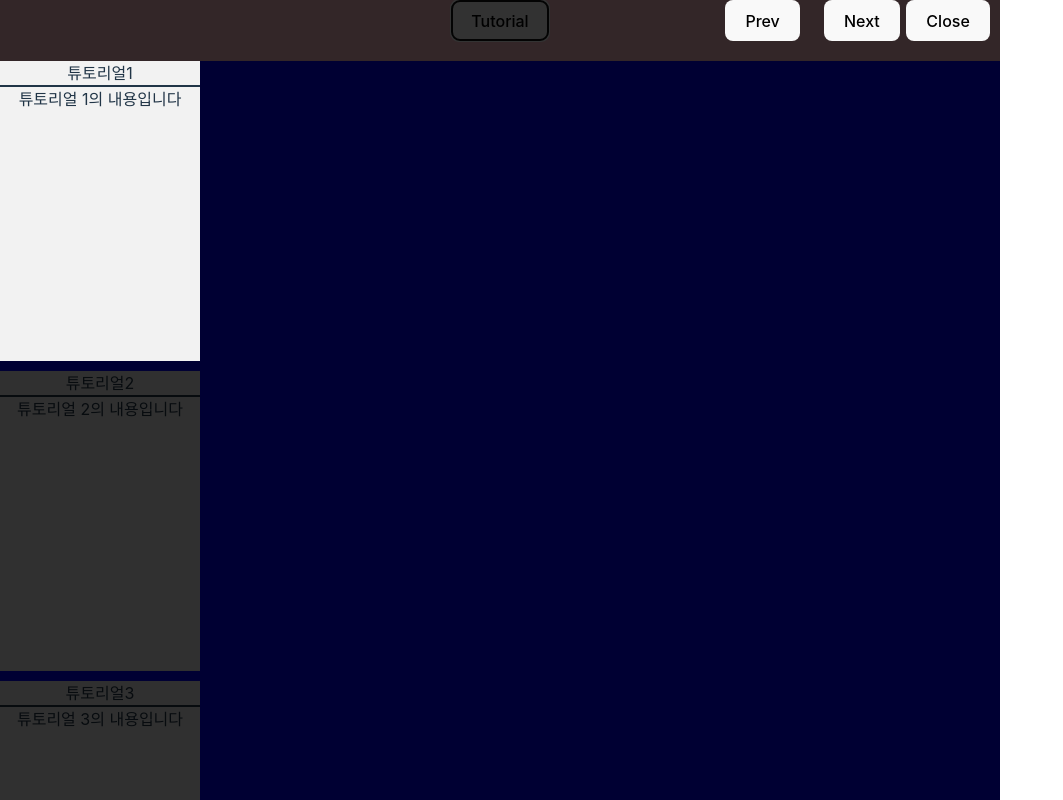
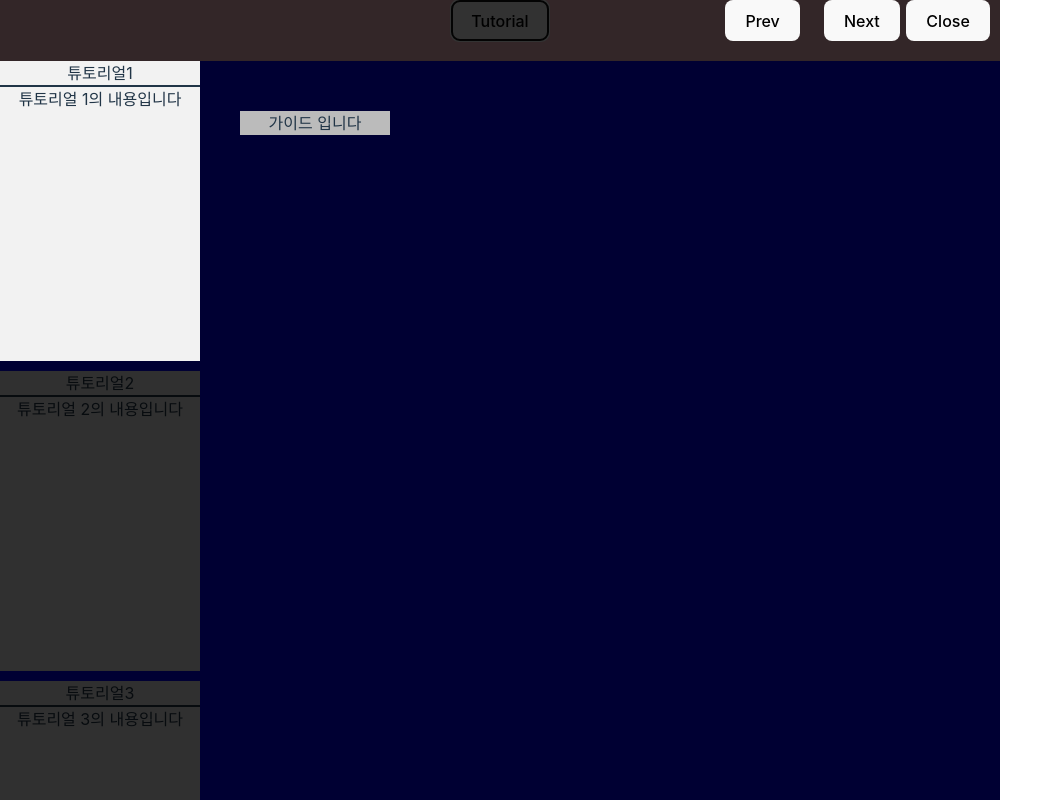
Before and after one commit to sae1013/react-playground, a React (Vite) app: page / in a window 1280 px wide. Both pictures are taken after a click on the button "Tutorial". Shown: the top 800 px of the page, without its empty margins (0-1063 px from the left). Built offline with nearby package versions, Linux system fonts and the light colour scheme.

Commit message:
튜토리얼 가이드 추가

```diff
--- a/src/App.jsx
+++ b/src/App.jsx
@@ -54,18 +54,23 @@ function App() {
               <span>튜토리얼1</span>
             </div>
             <div>튜토리얼 1의 내용입니다</div>
+            {onTutorial && <div className={`tutorial__guide guide1 ${tutorialIndex+1 === 1 ? 'visible':'' }`}>가이드 입니다</div>}
           </div>
+
+
           <div className={`tutorial tutorial-2 ${tutorialIndex+1 === 2 ? 'show':'' }`}>
             <div className={"tutorial__header"}>
               <span>튜토리얼2</span>
             </div>
             <div>튜토리얼 2의 내용입니다</div>
+            {onTutorial && <div className={`tutorial__guide guide1 ${tutorialIndex+1 === 2 ? 'visible':'' }`}>가이드 입니다</div>}
           </div>
           <div className={`tutorial tutorial-3 ${tutorialIndex+1 === 3 ? 'show':'' }`}>
             <div className={"tutorial__header"}>
               <span>튜토리얼3</span>
             </div>
             <div>튜토리얼 3의 내용입니다</div>
+            {onTutorial && <div className={`tutorial__guide guide1 ${tutorialIndex+1 === 3 ? 'visible':'' }`}>가이드 입니다</div>}
           </div>
 
 
--- a/src/App.scss
+++ b/src/App.scss
@@ -120,6 +120,26 @@ button.navigation__button {
    border-bottom: 2px solid #213547;
   }
 
+  &__guide {
+    display: none;
+    &.visible {
+      display: block;
+    }
+
+    &.guide1 {
+      width: 150px;
+      position: absolute;
+      left: 120%;
+      background-color:#bbb;
+
+    }
+    &.guide2 {
+
+    }
+    &.guide3 {
+
+    }
+  }
 }
 
 .tutorial-1 {
```
